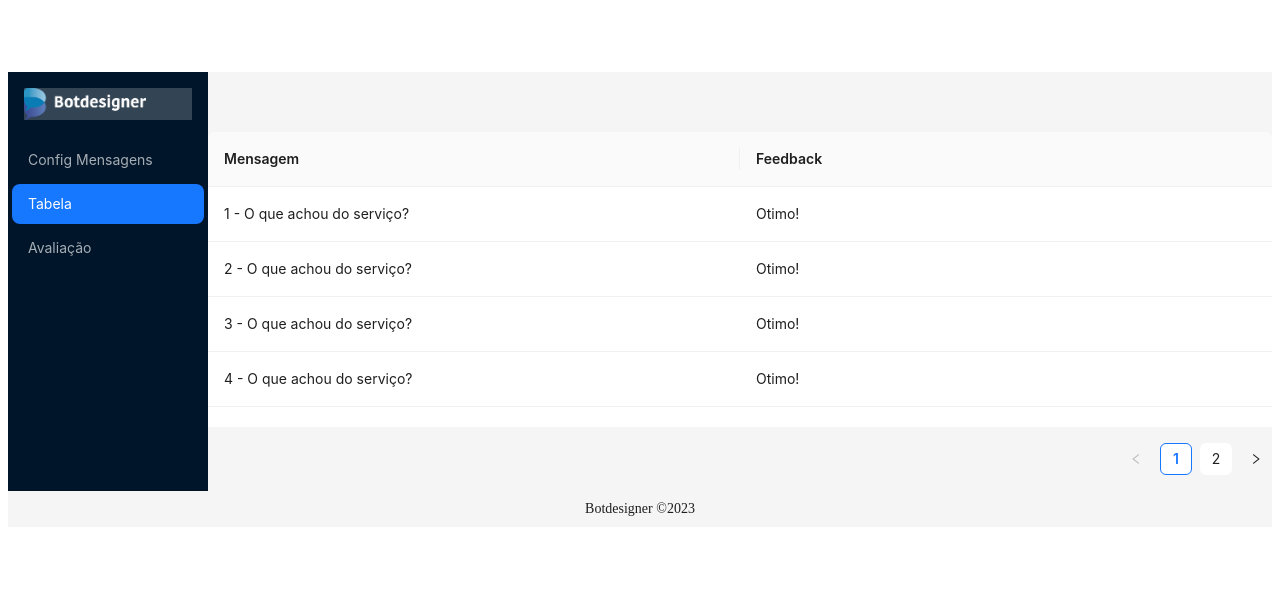
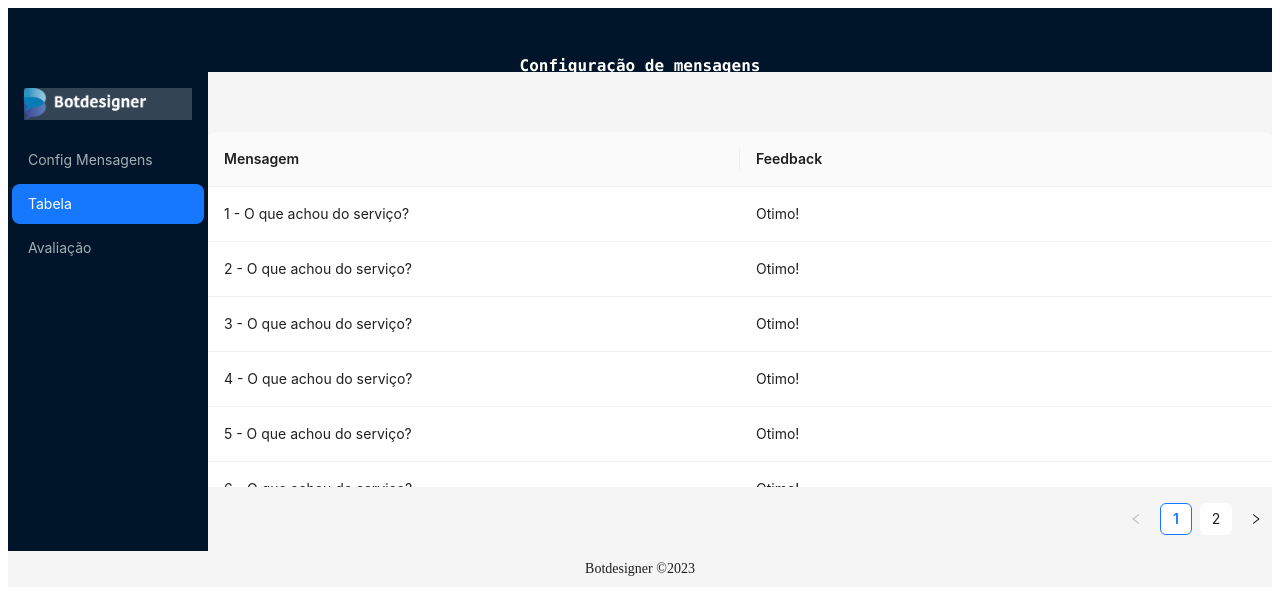
Before and after one commit to Cypirando/configuration-messages, a React (Create React App) app: page / in a window 1280 px wide. Both pictures are taken after a click on the item "Tabela". Shown: the top 614 px of the page. Built offline with nearby package versions, Linux system fonts and the light colour scheme.

Commit message:
versão 1.0.3

```diff
--- a/src/components/ConfigText/index.tsx
+++ b/src/components/ConfigText/index.tsx
@@ -31,6 +31,9 @@ const ConfigText = () => {
       setIsLoading(false);
     });
   }, []);
+  if (isLoading) {
+    return <p>Carregando...</p>;
+  }
 
   return <p>{questionText}</p>;
 };
--- a/src/components/Navbar/index.tsx
+++ b/src/components/Navbar/index.tsx
@@ -1,12 +1,12 @@
-import { StyledLogo } from "./styles";
+import { StyledLogo, StyledRoutesApp } from "./styles";
 import { useEffect, useState } from "react";
 import { Layout, Menu, theme } from "antd";
 import Rating from "../../pages/Rating";
 import RatingConfiguration from "../../pages/RatingConfiguration";
 import TableConfig from "../TableConfig";
-import { StyledRoutesApp } from "./styles";
 import { Route, Routes } from "react-router-dom";
 import { useNavigate } from "react-router-dom";
+import Title from "../Title";
 // import { Outlet } from "react-router-dom";
 
 const { Header, Content, Footer, Sider } = Layout;
@@ -14,9 +14,7 @@ const { Header, Content, Footer, Sider } = Layout;
 // const StateLayout = () => <Outlet />;
 const App: React.FC = () => {
   const navigate = useNavigate();
-  const {
-    token: { colorBgContainer },
-  } = theme.useToken();
+
   const componentsMap: { [key: string]: React.ReactElement } = {
     "1": (
       <Routes>
@@ -82,10 +80,12 @@ const App: React.FC = () => {
   }, []);
   return (
     <>
-      <Header style={{ padding: 0, background: colorBgContainer }} />
+        <Header style={{ padding: 0, background: "#001529", display:"flex", justifyContent:"center" }}>
+          <Title>Configuração de mensagens</Title>
+        </Header>
       <Layout>
         <Sider>
-          <StyledLogo>
+          <StyledLogo >
             <img src="/logo-botdesigner-light.png" alt="Logo" height="32px" />
           </StyledLogo>
           <Menu
--- a/src/components/TableConfig/index.tsx
+++ b/src/components/TableConfig/index.tsx
@@ -31,7 +31,7 @@ for (let i = 1; i < 20; i++) {
 }
 
 const TableConfig: React.FC = () => (
-  <Table columns={columns} dataSource={data} pagination={{ pageSize: 10 }} scroll={{ y: 240 }} />
+  <Table columns={columns} dataSource={data} pagination={{ pageSize: 10 }} scroll={{ y: 300 }} />
 );
 
 export default TableConfig;
--- a/src/components/Title/styles.ts
+++ b/src/components/Title/styles.ts
@@ -1,7 +1,6 @@
 import styled from "styled-components";
 
 export const StyledTitle = styled.h1`
-  background-color: #000fff;
   color: white;
   padding: 15px 32px;
   text-align: center;
```
Also changed, not shown: src/components/Navbar/styles.ts (line endings or trailing spaces).
